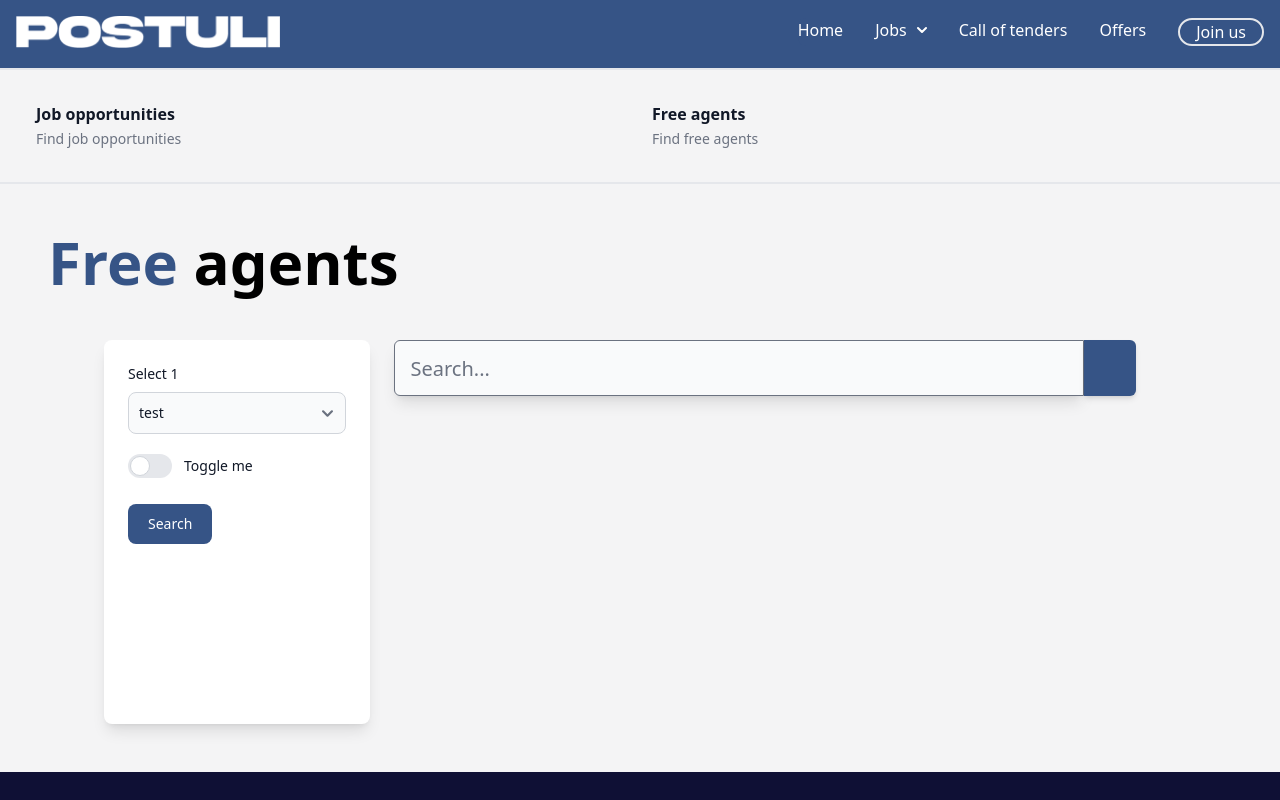
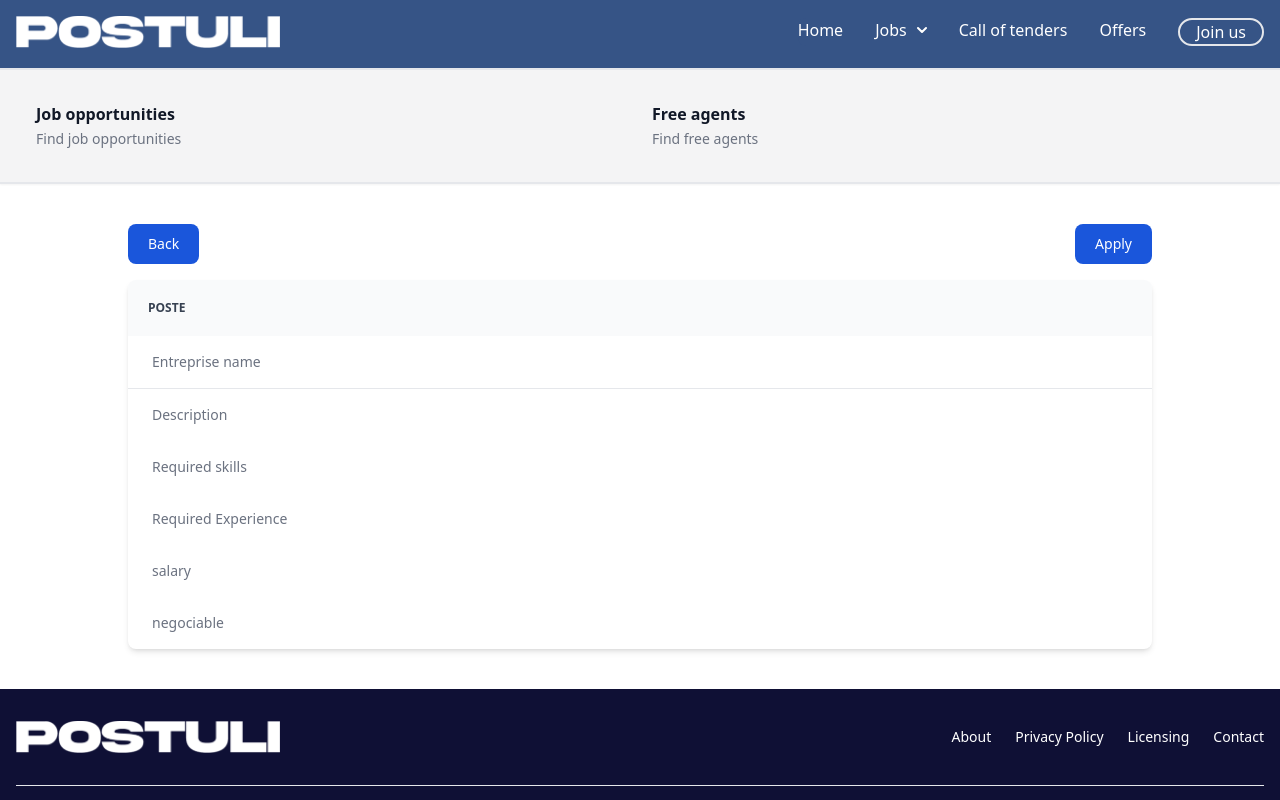
Before and after one commit to AnasAyari/Postuli, an Angular app: page /ao in a window 1280 px wide. Shown: the top 800 px of the page. Built offline with nearby package versions, Linux system fonts and the light colour scheme.

Commit message:
fixed job details

```diff
--- a/src/app/app.component.html
+++ b/src/app/app.component.html
@@ -1,3 +1,3 @@
 <app-header></app-header>
-<app-agent-list></app-agent-list>
+<app-job-details></app-job-details>
 <app-footer></app-footer>
--- a/src/app/app.module.ts
+++ b/src/app/app.module.ts
@@ -13,6 +13,7 @@ import { ProfileComponent } from './profile/profile.component';
 import { SingleApplicationComponent } from './single-application/single-application.component';
 import { AgentListComponent } from './agents/agent-list/agent-list.component';
 import { AgentComponent } from './agents/agent/agent.component';
+import { JobDetailsComponent } from './job-details/job-details.component';
 
 
 @NgModule({
@@ -27,7 +28,8 @@ import { AgentComponent } from './agents/agent/agent.component';
     ApplicationsComponent,
     SingleApplicationComponent,
     AgentListComponent,
-    AgentComponent
+    AgentComponent,
+    JobDetailsComponent
   ],
   imports: [
     BrowserModule,
--- a/src/app/job-details/job-details.component.html
+++ b/src/app/job-details/job-details.component.html
@@ -1,50 +1,60 @@
 <div class="flex flex-col items-center mt-10 mb-10">
+    <div class="flex justify-between w-4/5">
+        <button  class="text-white bg-blue-700 hover:bg-blue-800 focus:ring-4 focus:outline-none focus:ring-blue-300 font-medium rounded-lg text-sm px-5 py-2.5 text-center dark:bg-blue-600 dark:hover:bg-blue-700 dark:focus:ring-blue-800 mb-4">Back</button>
+
+        <button  class="text-white bg-blue-700 hover:bg-blue-800 focus:ring-4 focus:outline-none focus:ring-blue-300 font-medium rounded-lg text-sm px-5 py-2.5 text-center dark:bg-blue-600 dark:hover:bg-blue-700 dark:focus:ring-blue-800 mb-4">Apply</button>
+
+    </div>
+
     <div class="w-4/5">
-        <div class="flex w-full justify-between items-center">
-            <button class="text-2xl bg-white border-2 border-primary rounded-full px-4 py-1 text-black  hover:text-white hover:font-semibold hover:px-6 ease-out duration-300 hover:shadow-md hover:bg-primary" >Back</button>
-            <button class="text-2xl bg-going border-2 text-white border-going rounded-full px-4 py-1 text-black  hover:text-white hover:font-semibold hover:px-6 ease-out duration-300 hover:shadow-md hover:bg-bhover" >Apply</button>
-        </div>
-        <div class="relative m-4 shadow-lg bg-white rounded-lg p-4 flex flex-col justify-between items-start h-64 hover:scale-101 ease-out duration-100">
-            <p  class="bg-going  rounded-full w-28 py-1 shadow-lg text-center mb-4">On going</p>
-            <p  class="bg-primary  rounded-full w-28 py-1 shadow-lg text-center mb-4">Ended</p>
-            <h1 class="text-2xl"><span class="font-bold">Acheteur public: </span></h1>
-            <p><span class="font-bold">Objet: </span></p>
-            <div class="w-full flex justify-between mt-4">
-                <div class="flex w-2/5 justify-between items-start ml-8">
-                    <div class="flex flex-col items-center">
-                        <p class="font-bold">Gouvernerat:</p>
-                        <p></p>
-                    </div>
-                    <div class="flex flex-col items-center">
-                        <p class="font-bold">Date et heure de fin d'appel</p>
-                        <p></p>
-                    </div>
-                </div>
-            </div>
+        <div class="relative overflow-x-auto shadow-md sm:rounded-lg ">
+            <table class="w-full text-sm text-left rtl:text-right text-gray-500 dark:text-gray-400">
+                <thead class="text-xs text-gray-700 uppercase bg-gray-50 dark:bg-gray-700 dark:text-gray-400">
+                    <tr >
+                        <th colspan="2" class="p-5">
+                            Poste
+                        </th>
+
+                    </tr>
+                </thead>
+                <tbody>
+                    <tr class="bg-white border-b dark:bg-gray-800 dark:border-gray-700 hover:bg-gray-50 dark:hover:bg-gray-600">
+                        <td class="px-6 py-4">
+                            Entreprise name
+                        </td>
+                    </tr>
+                    <tr>
+                        <td class="px-6 py-4">
+                            Description
+                        </td>
+                    </tr>
+                    <tr>
+                        <td class="px-6 py-4">
+                            Required skills
+                        </td>
+
+                    </tr>
+                    <tr>
+                        <td class="px-6 py-4">
+                            Required Experience
+                        </td>
+
+                    </tr>
+                    <tr>
+                        <td class="px-6 py-4">
+                            salary
+                        </td>
+
+                    </tr>
+                    <tr>
+                        <td class="px-6 py-4">
+                            negociable
+                        </td>
+                    </tr>
+                </tbody>
+            </table>
         </div>
     </div>
-    <div class="w-4/5">
-        <table class="relative m-4 shadow-lg bg-white rounded-lg p-4 hover:scale-101 ease-out duration-100 w-full">
-            <tr class="flex justify-start w-full bg-gray-100 py-4 rounded-t-lg hover:scale-101 ease-out duration-100 hover:bg-black hover:bg-opacity-20 border-b-2">
-                <th class="font-bold text-3xl pr-4 w-1/5">N° Appel d'offre</th>
-                <td class="text-3xl w-4/5"></td>
-            </tr>
-            <tr class="flex justify-start w-full py-4 hover:scale-101 ease-out duration-100 hover:bg-black hover:bg-opacity-10 border-b-2">
-                <th class="font-bold text-3xl pr-4 w-1/5">Type</th>
-                <td class="text-3xl w-4/5"></td>
-            </tr>
-            <tr class="flex justify-start w-full py-4 bg-gray-100 hover:scale-101 ease-out duration-100 hover:bg-black hover:bg-opacity-20 border-b-2">
-                <th class="font-bold text-3xl pr-4 w-1/5">Nouvelle insertion ou modification</th>
-                <td class="text-3xl w-4/5"></td>
-            </tr>
-            <tr class="flex justify-start w-full py-4 hover:scale-101 ease-out duration-100 hover:bg-black hover:bg-opacity-10 border-b-2">
-                <th class="font-bold text-3xl pr-4 w-1/5">N° référence</th>
-                <td class="text-3xl w-4/5"></td>
-            </tr>
-            <tr class="flex justify-start w-full py-4 bg-gray-100 rounded-b-lg hover:scale-101 ease-out duration-100 hover:bg-black hover:bg-opacity-20">
-                <th class="font-bold text-3xl pr-4 w-1/5">Date et heure publication</th>
-                <td class="text-3xl w-4/5">27/01/2024 09:40</td>
-            </tr>
-        </table>
-    </div>
+
+
 </div>
```
